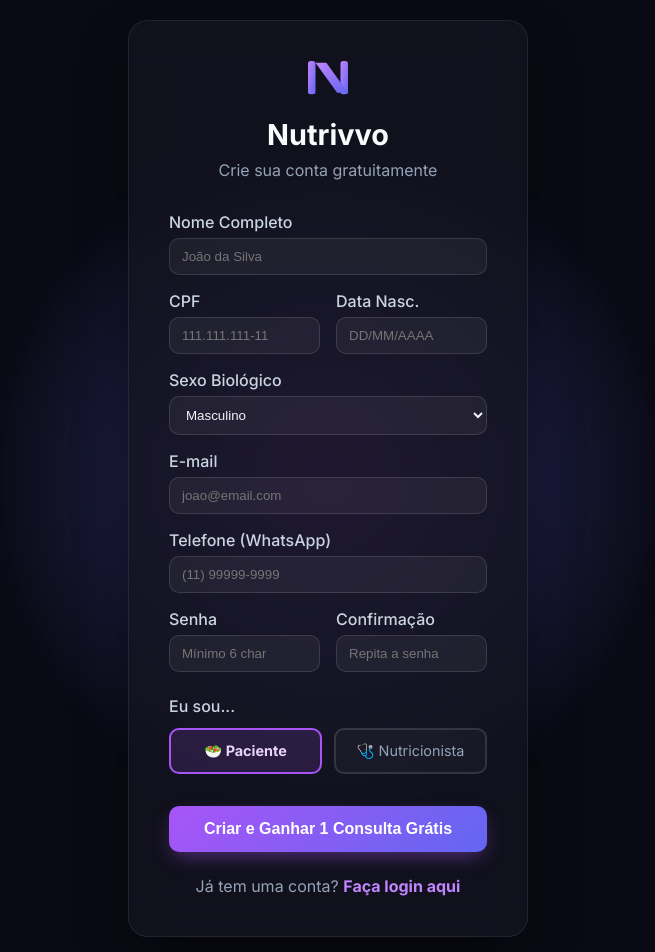
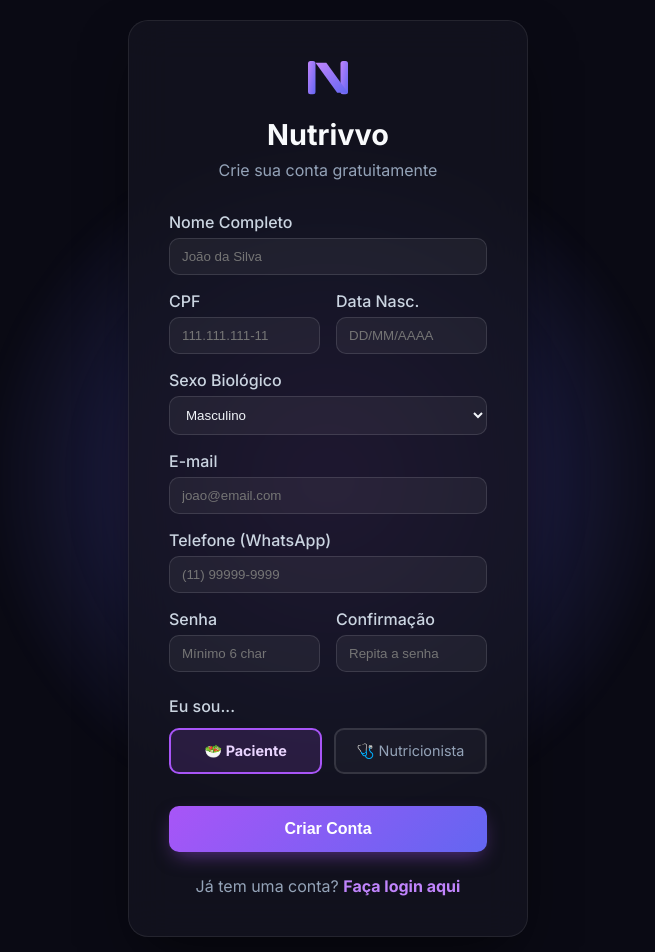
Before and after one commit to thiagovinigo/nutri, a React (Vite) app: page /cadastro in a window 1280 px wide. Shown: the top 952 px of the page, without its empty margins (312-967 px from the left). Built offline with nearby package versions, Linux system fonts and the light colour scheme; no server answers.

Commit message:
fix: remove promessa de 1 consulta gratis do botao de cadastro do paciente

```diff
--- a/src/pages/SignUp.jsx
+++ b/src/pages/SignUp.jsx
@@ -473,7 +473,7 @@ export default function SignUp() {
               opacity: (loading || loadingInvite) ? 0.7 : 1,
             }}
           >
-            {loading ? 'Criando Conta...' : (role === 'paciente' ? 'Criar e Ganhar 1 Consulta Grátis' : 'Criar Conta de Especialista')}
+            {loading ? 'Criando Conta...' : (role === 'paciente' ? 'Criar Conta' : 'Criar Conta de Especialista')}
           </button>
 
           <div style={{ marginTop: '24px', textAlign: 'center' }}>
```
